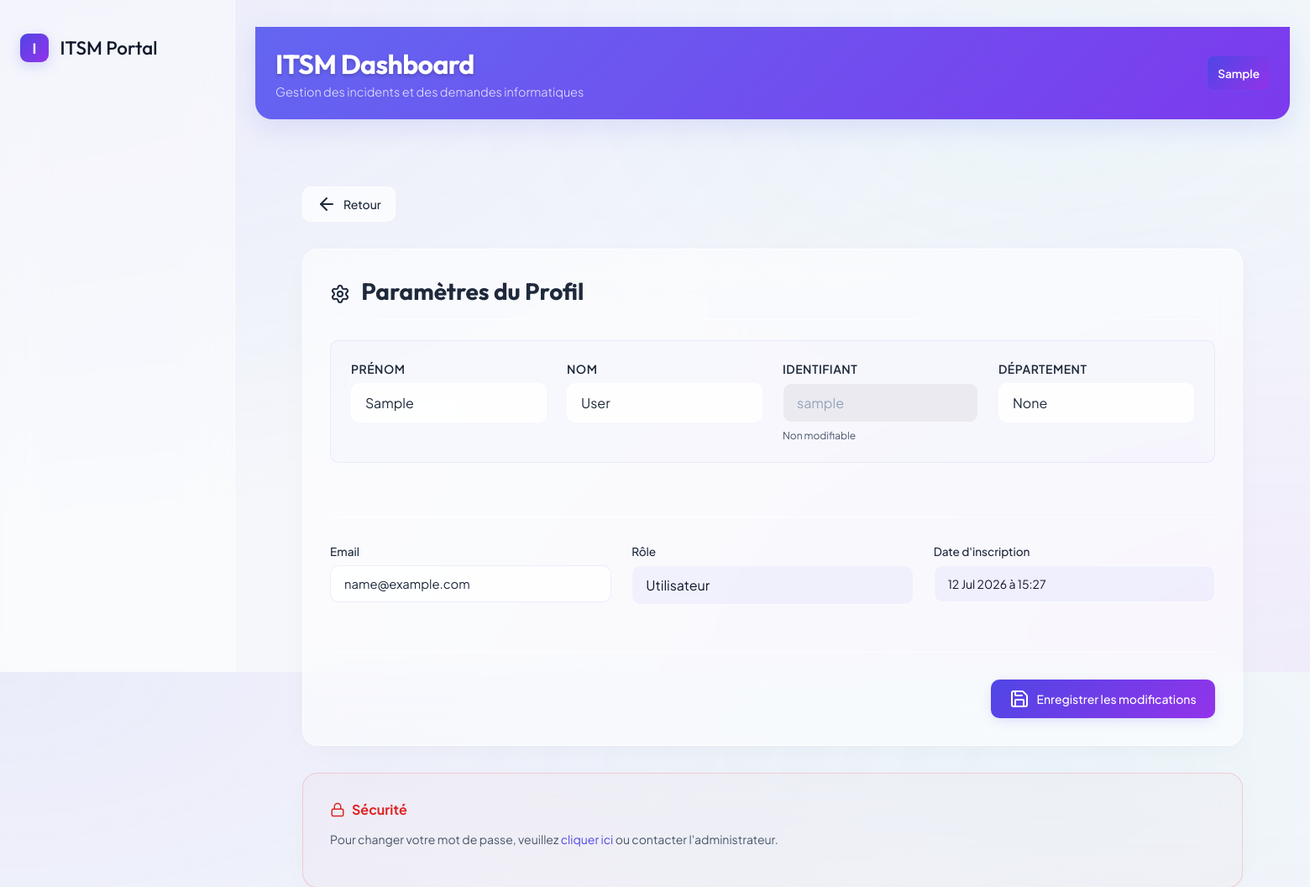
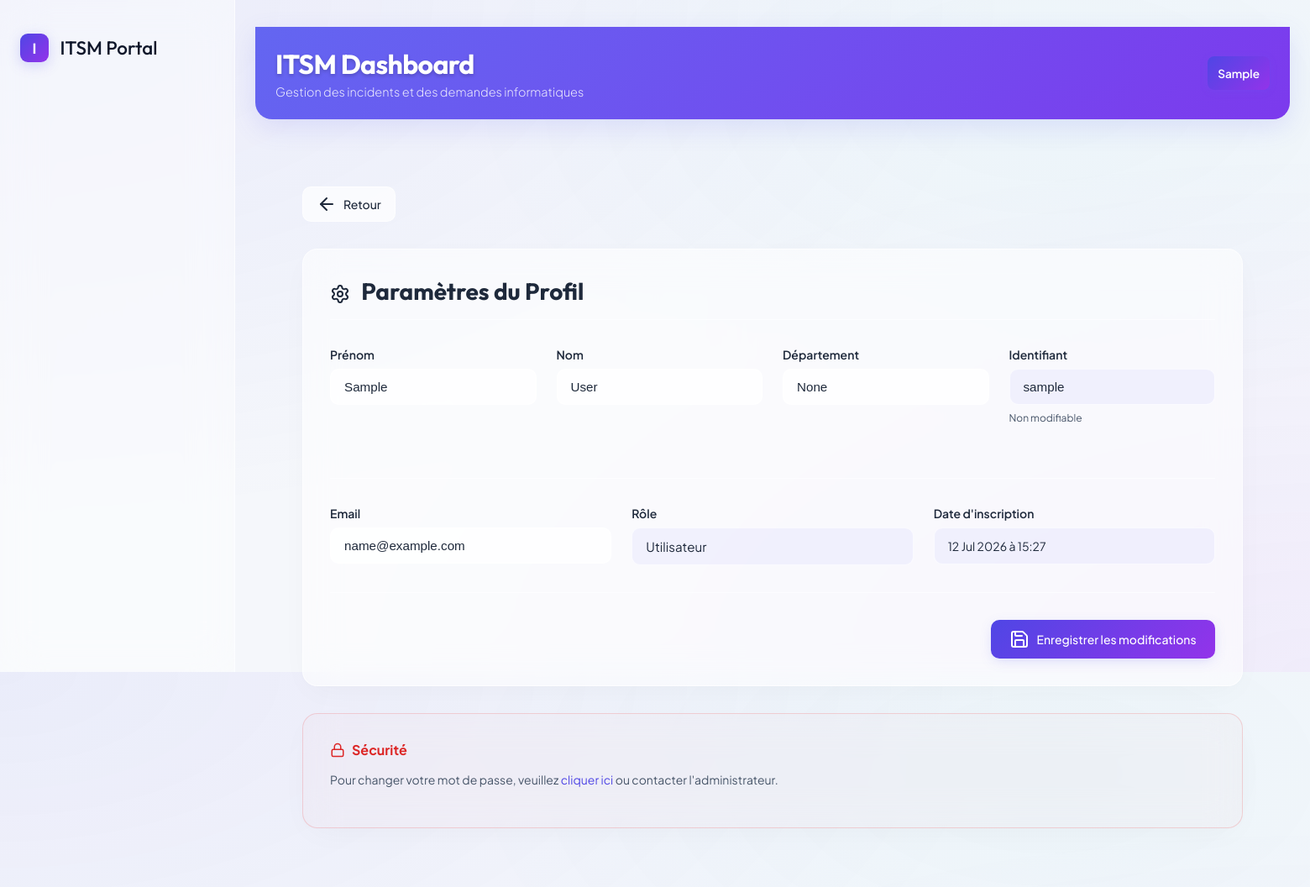
Before and after one commit to djami-colab/itsm_project, a Django app: page /profile/ in a window 1560 px wide. Shown: the top 1056 px of the page at 84% size. Run offline with Django 5.2, Linux system fonts and the light colour scheme; the visitor is signed in with stand-in values (Sample User, id 1).

Commit message:
refactor: update profile form layout and styling in tickets module
Co-authored-by: djami-colab <122123488+djami-colab@users.noreply.github.com>

```diff
--- a/tickets/templates/tickets/profile.html
+++ b/tickets/templates/tickets/profile.html
@@ -32,7 +32,7 @@
     {% endif %}
 
     <div class="card">
-        <h1 style="font-family: 'Outfit', sans-serif; font-size: 1.75rem; margin-bottom: 1.5rem; border-bottom: 1px solid var(--border-color); padding-bottom: 1rem;">
+        <h1 style="font-family: 'Outfit', sans-serif; font-size: 1.75rem; margin-bottom: 2rem; border-bottom: 1px solid var(--border-color); padding-bottom: 1rem;">
             <i data-lucide="settings" style="vertical-align: middle; margin-right: 0.5rem;"></i>
             Paramètres du Profil
         </h1>
@@ -40,40 +40,40 @@
         <form method="POST" style="display: flex; flex-direction: column; gap: 0;">
             {% csrf_token %}
 
-            <!-- Formulaire Horizontal -->
-            <div class="profile-form-row">
-                <div class="profile-form-group">
-                    <label for="first_name" class="profile-form-label">Prénom</label>
-                    <input type="text" id="first_name" name="first_name" class="profile-form-input" value="{{ user.first_name }}" placeholder="Prénom" required>
+            <!-- Section Principale - Formulaire Horizontal Sur Toute la Page -->
+            <div style="display: grid; grid-template-columns: repeat(4, 1fr); gap: 1.5rem; width: 100%; margin-bottom: 2rem;">
+                <div style="display: flex; flex-direction: column; gap: 0.5rem;">
+                    <label for="first_name" style="font-weight: 600; color: var(--text-primary); font-size: 0.875rem;">Prénom</label>
+                    <input type="text" id="first_name" name="first_name" style="padding: 0.75rem 1rem; background: var(--bg-input); border: 1px solid var(--border-color); border-radius: var(--border-radius-sm); color: var(--text-primary); font-size: 0.95rem; transition: var(--transition);" value="{{ user.first_name }}" placeholder="Prénom" required>
                 </div>
 
-                <div class="profile-form-group">
-                    <label for="last_name" class="profile-form-label">Nom</label>
-                    <input type="text" id="last_name" name="last_name" class="profile-form-input" value="{{ user.last_name }}" placeholder="Nom" required>
+                <div style="display: flex; flex-direction: column; gap: 0.5rem;">
+                    <label for="last_name" style="font-weight: 600; color: var(--text-primary); font-size: 0.875rem;">Nom</label>
+                    <input type="text" id="last_name" name="last_name" style="padding: 0.75rem 1rem; background: var(--bg-input); border: 1px solid var(--border-color); border-radius: var(--border-radius-sm); color: var(--text-primary); font-size: 0.95rem; transition: var(--transition);" value="{{ user.last_name }}" placeholder="Nom" required>
                 </div>
 
-                <div class="profile-form-group">
-                    <label for="username" class="profile-form-label">Identifiant</label>
-                    <input type="text" id="username" class="profile-form-input" value="{{ user.username }}" readonly>
-                    <small style="color: var(--text-secondary); font-size: 0.75rem;">Non modifiable</small>
+                <div style="display: flex; flex-direction: column; gap: 0.5rem;">
+                    <label for="departement" style="font-weight: 600; color: var(--text-primary); font-size: 0.875rem;">Département</label>
+                    <input type="text" id="departement" name="departement" style="padding: 0.75rem 1rem; background: var(--bg-input); border: 1px solid var(--border-color); border-radius: var(--border-radius-sm); color: var(--text-primary); font-size: 0.95rem; transition: var(--transition);" value="{{ user.departement }}" placeholder="Département">
                 </div>
 
-                <div class="profile-form-group">
-                    <label for="departement" class="profile-form-label">Département</label>
-                    <input type="text" id="departement" name="departement" class="profile-form-input" value="{{ user.departement }}" placeholder="Département">
+                <div style="display: flex; flex-direction: column; gap: 0.5rem;">
+                    <label for="username" style="font-weight: 600; color: var(--text-primary); font-size: 0.875rem;">Identifiant</label>
+                    <input type="text" id="username" style="padding: 0.75rem 1rem; background: rgba(99, 102, 241, 0.06); border: 1px solid var(--border-color); border-radius: var(--border-radius-sm); color: var(--text-primary); font-size: 0.95rem; cursor: not-allowed;" value="{{ user.username }}" readonly>
+                    <small style="color: var(--text-secondary); font-size: 0.75rem;">Non modifiable</small>
                 </div>
             </div>
 
             <!-- Informations supplémentaires -->
             <div style="display: grid; grid-template-columns: repeat(auto-fit, minmax(300px, 1fr)); gap: 1.5rem; margin-top: 2rem; padding-top: 2rem; border-top: 1px solid var(--border-color);">
-                <div class="form-group">
-                    <label class="form-label">Email</label>
-                    <input type="email" name="email" class="form-control" value="{{ user.email }}" required>
+                <div style="display: flex; flex-direction: column; gap: 0.5rem;">
+                    <label style="font-weight: 600; color: var(--text-primary); font-size: 0.875rem;">Email</label>
+                    <input type="email" name="email" style="padding: 0.75rem 1rem; background: var(--bg-input); border: 1px solid var(--border-color); border-radius: var(--border-radius-sm); color: var(--text-primary); font-size: 0.95rem; transition: var(--transition);" value="{{ user.email }}" required>
                 </div>
 
-                <div class="form-group">
-                    <label class="form-label">Rôle</label>
-                    <div style="padding: 0.75rem 1rem; background: rgba(99, 102, 241, 0.06); border: 1px solid var(--border-color); border-radius: var(--border-radius-sm); color: #0f172a;">
+                <div style="display: flex; flex-direction: column; gap: 0.5rem;">
+                    <label style="font-weight: 600; color: var(--text-primary); font-size: 0.875rem;">Rôle</label>
+                    <div style="padding: 0.75rem 1rem; background: rgba(99, 102, 241, 0.06); border: 1px solid var(--border-color); border-radius: var(--border-radius-sm); color: var(--text-primary); display: flex; align-items: center; font-size: 0.95rem;">
                         {% if user.is_admin %}
                         Administrateur
                         {% elif user.is_technicien %}
@@ -86,9 +86,9 @@
                     </div>
                 </div>
 
-                <div class="form-group">
-                    <label class="form-label">Date d'inscription</label>
-                    <div style="padding: 0.75rem 1rem; background: rgba(99, 102, 241, 0.06); border: 1px solid var(--border-color); border-radius: var(--border-radius-sm); color: #0f172a; font-size: 0.875rem;">
+                <div style="display: flex; flex-direction: column; gap: 0.5rem;">
+                    <label style="font-weight: 600; color: var(--text-primary); font-size: 0.875rem;">Date d'inscription</label>
+                    <div style="padding: 0.75rem 1rem; background: rgba(99, 102, 241, 0.06); border: 1px solid var(--border-color); border-radius: var(--border-radius-sm); color: var(--text-primary); display: flex; align-items: center; font-size: 0.875rem;">
                         {{ user.date_joined|date:"d M Y à H:i" }}
                     </div>
                 </div>
```
